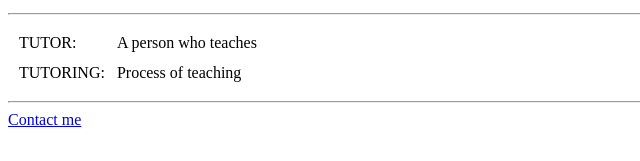
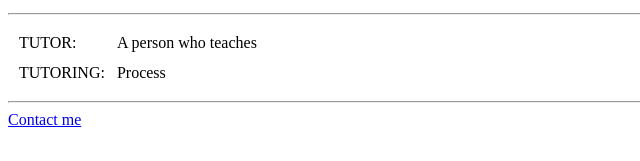
Before and after one commit to ejtinajerop/ITS, a plain HTML site: page index.html in a window 1280 px wide. Shown: the part 636-797 px from the top of the page, 0-640 px from the left. Drawn offline with Linux system fonts and the light colour scheme.

Commit message:
Update index.html

```diff
--- a/index.html
+++ b/index.html
@@ -37,7 +37,7 @@
     </tr>
     <tr>
       <td>TUTORING:</td>
-      <td>Process of teaching</td>
+      <td>Process</td>
     </tr>
   </table>
   <hr>
```
